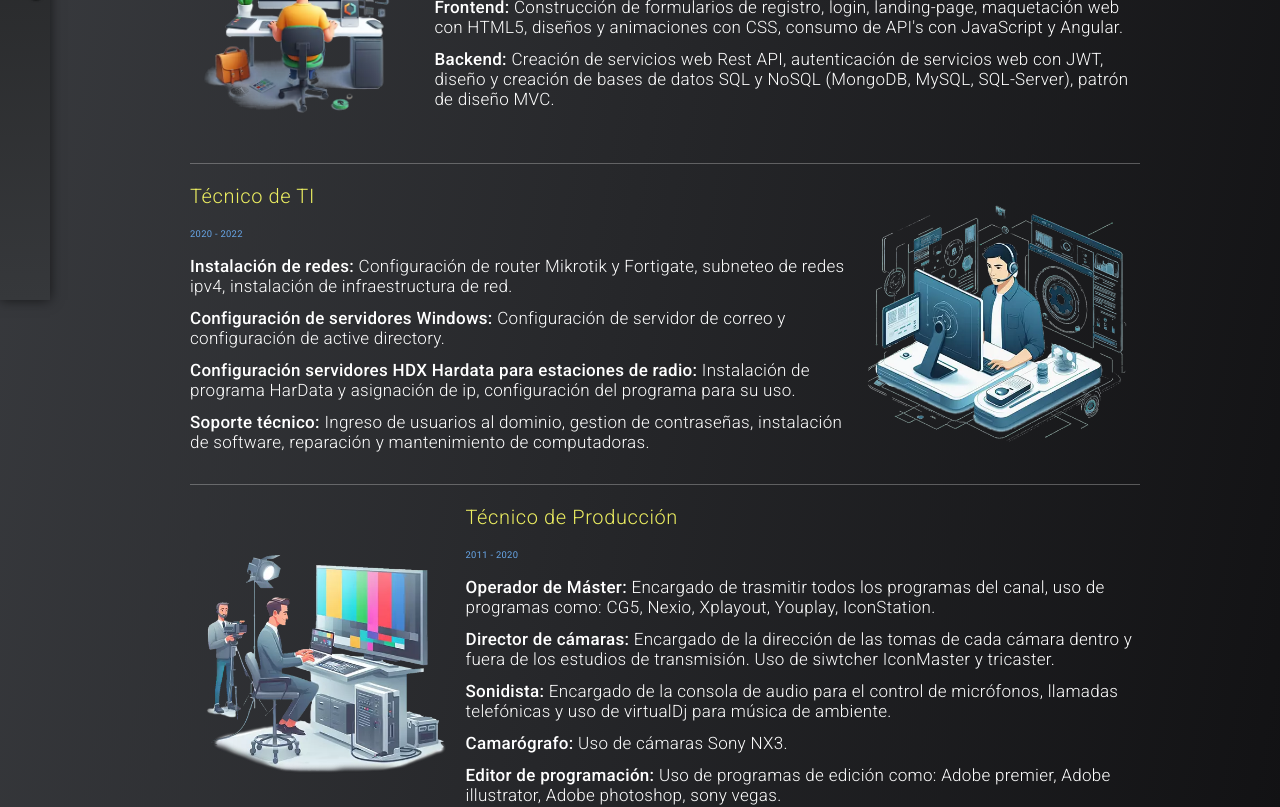
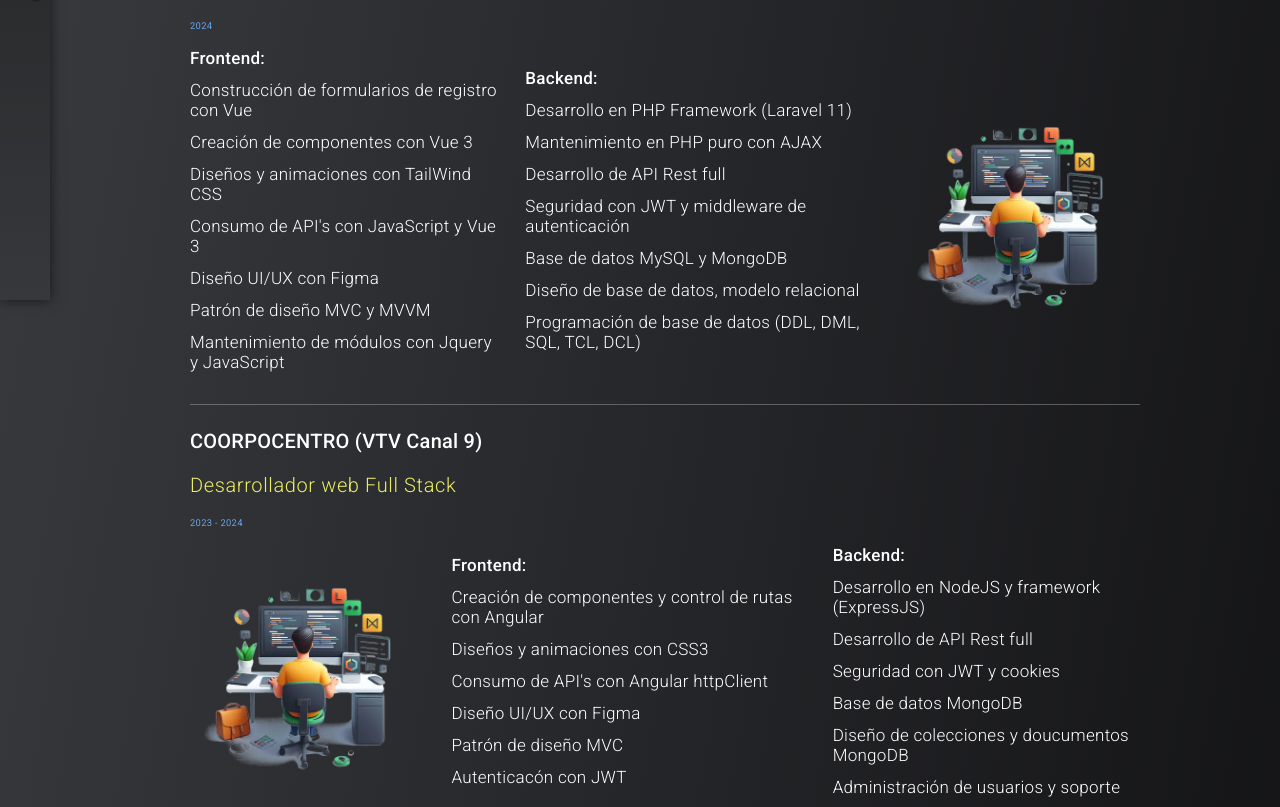
Before and after one commit to melvinmaldonado22/portafolioWeb, an Angular app: page / in a window 1280 px wide. Shown: the part 500-1307 px from the top of the page. Built offline with nearby package versions, Linux system fonts and the light colour scheme.

Commit message:
update
work update

```diff
--- a/src/app/habilidades/habilidades.component.html
+++ b/src/app/habilidades/habilidades.component.html
@@ -21,6 +21,10 @@
             <p>React</p>
         </div>
         <div class="iconos">
+            <img src="https://cdn.jsdelivr.net/gh/devicons/devicon@latest/icons/vuejs/vuejs-original.svg" />
+            <p>Vue js</p>
+        </div>
+        <div class="iconos">
             <img src="https://cdn.jsdelivr.net/gh/devicons/devicon/icons/jquery/jquery-original-wordmark.svg" />
             <p>Jquery</p>
         </div>
@@ -31,6 +35,18 @@
         <div class="iconos">
             <img src="https://cdn.jsdelivr.net/gh/devicons/devicon/icons/less/less-plain-wordmark.svg" />
             <p>Less</p>
+        </div>
+        <div class="iconos">
+            <img src="https://cdn.jsdelivr.net/gh/devicons/devicon@latest/icons/tailwindcss/tailwindcss-original.svg" />
+            <p>TailWind</p>
+        </div>
+        <div class="iconos">
+            <img src="https://cdn.jsdelivr.net/gh/devicons/devicon/icons/react/react-original.svg" />
+            <p>React Native</p>
+        </div>
+        <div class="iconos">
+            <img src="https://cdn.jsdelivr.net/gh/devicons/devicon@latest/icons/flutter/flutter-original.svg" />
+            <p>Flutter</p>
         </div>
         <div class="iconos">
             <img src="https://cdn.jsdelivr.net/gh/devicons/devicon/icons/bootstrap/bootstrap-original.svg" />
@@ -49,8 +65,16 @@
             <p>Trello</p>
         </div>
         <div class="iconos">
-            <img src="https://cdn.jsdelivr.net/gh/devicons/devicon/icons/photoshop/photoshop-plain.svg" />
+            <img src="https://cdn.jsdelivr.net/gh/devicons/devicon@latest/icons/jira/jira-original.svg" />
+            <p>Jira</p>
+        </div>
+        <div class="iconos">
+            <img src="https://cdn.jsdelivr.net/gh/devicons/devicon@latest/icons/photoshop/photoshop-original.svg" />
             <p>Photoshop</p>
+        </div>
+        <div class="iconos">
+            <img src="https://cdn.jsdelivr.net/gh/devicons/devicon@latest/icons/premierepro/premierepro-original.svg" />
+            <p>Premiere Pro</p>
         </div>
     </div>
     <div class="img-contenedor-frontend">
@@ -100,12 +124,28 @@
             <p>PHP</p>
         </div>
         <div class="iconos">
+            <img src="https://cdn.jsdelivr.net/gh/devicons/devicon@latest/icons/laravel/laravel-original.svg" />
+            <p>Laravel</p>
+        </div>
+        <div class="iconos">
             <img src="https://cdn.jsdelivr.net/gh/devicons/devicon/icons/python/python-original.svg" />
             <p>Python</p>
+        </div>
+        <div class="iconos">
+            <img src="https://cdn.jsdelivr.net/gh/devicons/devicon@latest/icons/spring/spring-original-wordmark.svg" />
+            <p>Spring Boot </p>
         </div>
         <div class="iconos">
             <img src="https://cdn.jsdelivr.net/gh/devicons/devicon/icons/git/git-original.svg" />
             <p>Git</p>
         </div>
+        <div class="iconos">
+            <img src="https://cdn.jsdelivr.net/gh/devicons/devicon@latest/icons/postman/postman-original.svg" />
+            <p>Postman</p>
+        </div>
+        <div class="iconos">
+            <img src="https://cdn.jsdelivr.net/gh/devicons/devicon@latest/icons/insomnia/insomnia-original.svg" />
+            <p>Insomnia</p>
+        </div>
     </div>
 </div>
--- a/src/app/informacion-general/informacion-general.component.html
+++ b/src/app/informacion-general/informacion-general.component.html
@@ -23,18 +23,70 @@
     </mat-card-header>
     <img mat-card-image src="/assets/complementario-mini.webp" (click)="abrirVisor(opcion[2])">
   </mat-card>
-
   <div class="experiencia-laboral">
-    <h2>Experiencia laboral (VTV Canal 9)</h2>
+    <h1>Experiencia laboral</h1>
+    <div class="linea"></div>
+    <h2>Administración Nacional de Servicio Civil (ANSEC)</h2>
+    <h4>Desarrollador web Full Stack</h4>
+    <h6> 2024 </h6>
     <div class="contenedor-experiencias">
       <div>
-        <img src="/assets/fullstack.webp">
+        <div>
+          <strong>Frontend: </strong>
+          <p></p>
+          <p> Construcción de formularios de registro con Vue</p>
+          <p> Creación de componentes con Vue 3</p>
+          <p> Diseños y animaciones con TailWind CSS</p>
+          <p> Consumo de API's con JavaScript y Vue 3</p>
+          <p> Diseño UI/UX con Figma</p>
+          <p> Patrón de diseño MVC y MVVM</p>
+          <p> Mantenimiento de módulos con Jquery y JavaScript </p>
+        </div>
       </div>
       <div>
-        <h4>Desarrollador web Full-Stack</h4>
-        <h6> 2022 - 2023</h6>
-        <p><strong>Frontend: </strong>Construcción de formularios de registro, login, landing-page, maquetación web con HTML5, diseños y animaciones con CSS, consumo de API's con JavaScript y Angular.</p>
-        <p><strong>Backend: </strong>Creación de servicios web Rest API, autenticación de servicios web con JWT, diseño y creación de bases de datos SQL y NoSQL (MongoDB, MySQL, SQL-Server), patrón de diseño MVC.</p>
+        <div>
+          <strong>Backend: </strong>
+          <p></p>
+          <p> Desarrollo en PHP Framework (Laravel 11)</p>
+          <p> Mantenimiento en PHP puro con AJAX</p>
+          <p> Desarrollo de API Rest full</p>
+          <p> Seguridad con JWT y middleware de autenticación </p>
+          <p> Base de datos MySQL y MongoDB</p>
+          <p> Diseño de base de datos, modelo relacional</p>
+          <p> Programación de base de datos (DDL, DML, SQL, TCL, DCL)</p>
+        </div>
+      </div>
+      <img class="img-experiencia" src="/assets/fullstack.webp">
+    </div>
+    <div class="linea"></div>
+    <h2>COORPOCENTRO (VTV Canal 9)</h2>
+    <h4>Desarrollador web Full Stack</h4>
+    <h6> 2023 - 2024 </h6>
+    <div class="contenedor-experiencias">
+      <img class="img-experiencia" src="/assets/fullstack.webp">
+      <div>
+        <div>
+          <strong>Frontend: </strong>
+          <p></p>
+          <p> Creación de componentes y control de rutas con Angular</p>
+          <p> Diseños y animaciones con CSS3</p>
+          <p> Consumo de API's con Angular httpClient</p>
+          <p> Diseño UI/UX con Figma</p>
+          <p> Patrón de diseño MVC</p>
+          <p> Autenticacón con JWT</p>
+        </div>
+      </div>
+      <div>
+        <div>
+          <strong>Backend: </strong>
+          <p></p>
+          <p> Desarrollo en NodeJS y framework (ExpressJS)</p>
+          <p> Desarrollo de API Rest full</p>
+          <p> Seguridad con JWT y cookies </p>
+          <p> Base de datos MongoDB</p>
+          <p> Diseño de colecciones y doucumentos MongoDB</p>
+          <p> Administración de usuarios y soporte</p>
+        </div>
       </div>
     </div>
 
@@ -48,17 +100,13 @@
           <p><strong>Configuración servidores HDX Hardata para estaciones de radio: </strong>Instalación de programa HarData y asignación de ip, configuración del programa para su uso.</p>
           <p><strong>Soporte técnico: </strong> Ingreso de usuarios al dominio, gestion de contraseñas, instalación de software, reparación y mantenimiento de computadoras.</p>
       </div>
-      <div>
-        <img src="/assets/tecnicoti.webp">
-      </div>
+      <img class="img-experiencia" src="/assets/tecnicoti.webp">
     </div>
 
 
     <div class="linea"></div>
     <div class="contenedor-experiencias">
-      <div>
-        <img src="/assets/tecnicoproduccion.webp">
-      </div>
+      <img class="img-experiencia" src="/assets/tecnicoproduccion.webp">
       <div>
         <h4>Técnico de Producción</h4>
         <h6> 2011 - 2020</h6>
--- a/src/app/informacion-general/informacion-general.component.sass
+++ b/src/app/informacion-general/informacion-general.component.sass
@@ -72,6 +72,40 @@ strong
 .contacto img:hover
     transform: scale(1.05)
 
+.contenedor-experiencias
+    display: flex
+    flex-direction: row
+    align-items: center
+    gap: 1.5rem
+
+.contenedor-experiencias img
+    width: 70%
+    transition: .4s
+
+.contenedor-experiencias img:hover
+    transform: scale(1.05)
+
+.contenedor-titulos
+    display: flex
+    flex-direction: row
+    flex-wrap: no-wrap
+    justify-content: center
+    align-items: center
+    gap: 1rem
+
+.contenedor-titulos div
+    margin: 30px
+
+.img-experiencia
+    width: 25% !important
+
+@media (max-width:1024px)
+    .contenedor-experiencias
+        display: flex
+        flex-direction: column
+        align-items: center
+        gap: 1.5rem
+
 @media (max-width:950px)
     .experiencia-laboral
         width: 100%
@@ -93,33 +127,5 @@ strong
         margin: 10px
         border-radius: 10px
 
-.contenedor-experiencias
-    display: flex
-    flex-direction: row
-    align-items: center
-    gap: .5rem
-
-.contenedor-experiencias img
-    width: 100%
-    transition: .4s
-
-.contenedor-experiencias img:hover
-    transform: scale(1.05)
-
-.contenedor-titulos
-    display: flex
-    flex-direction: row
-    flex-wrap: no-wrap
-    justify-content: center
-    align-items: center
-    gap: 1rem
-
-.contenedor-titulos div
-    margin: 30px
-
-@media (max-width:1024px)
-    .contenedor-experiencias
-        display: flex
-        flex-direction: column
-        align-items: center
-        gap: .5rem
+    .img-experiencia
+        width: 50% !important
--- a/src/app/proyectos-terminados/proyectos-terminados.component.html
+++ b/src/app/proyectos-terminados/proyectos-terminados.component.html
@@ -1,3 +1,39 @@
+<div class="parent">
+    <div class="div1">
+        <div class="proyecto-1">
+            <div>
+                <h2>Tómbola electrónica</h2>
+                <h4>Stack: MEAN</h4>
+                <h5>Terminado</h5>
+                <p>Proyecto realizado para la empresa de telecomunicaciones <strong>COORPOCENTRO</strong> con la finalidad de tener una base de datos de personas que son fieles televidentes al canal 9 (VTV),
+                    con esto poder realizar un sorteo en vivo durante la transmisión de los programas que tiene el canal, se muestra el numero de teléfono ganador en la parte inferior de la pantalla.
+                </p>
+            </div>
+            <div class="ver-proyecto">
+                <img src="/assets/login-tombola.webp">
+                <button mat-raised-button color="primary">Ver proyecto</button>
+            </div>
+        </div>
+    </div>
+
+    <div class="div2">
+        <div class="proyecto-2">
+            <div class="ver-proyecto">
+                <img src="/assets/login-reservaciones-VTV.webp">
+                <button mat-raised-button color="primary">Ver proyecto</button>
+            </div>
+            <div>
+                <h2>Control de actividades publicitarias</h2>
+                <h4>Stack: MERN</h4>
+                <h5>Terminado.</h5>
+                <p>Proyecto realizado para la empresa de telecomunicaciones <strong>COORPOCENTRO</strong> con la finalidad de tener un control de todos los eventos de publicidad que se transmiten por los canales, asi como los enlaces
+                    solicitados para publicidad de empresas y noticias de ultimo momento.
+                </p>
+            </div>
+        </div>
+    </div>
+</div>
+
 <div class="parent">
     <div class="div1">
         <div class="proyecto-1">
```
